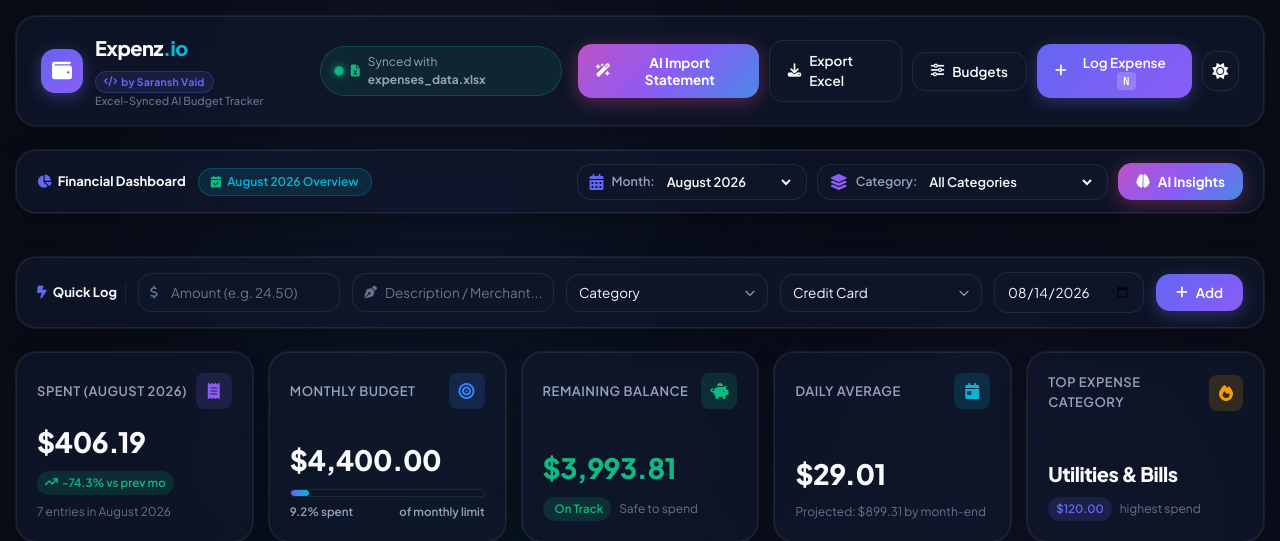
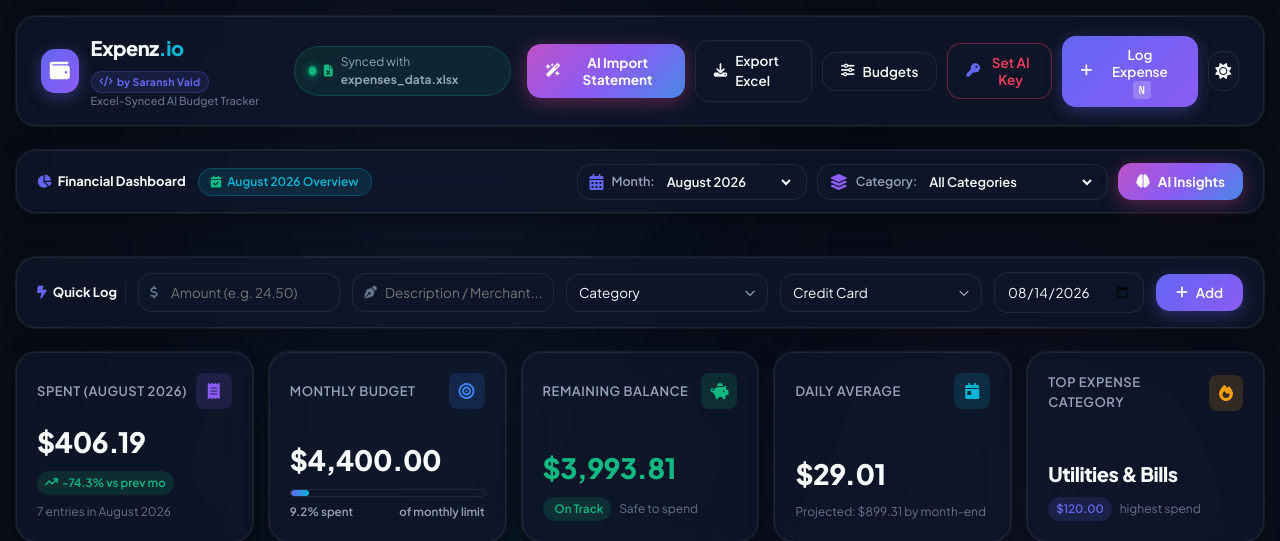
Before and after one commit to vaidsaransh/Expenz.io, a Flask app: page / in a window 1280 px wide. Shown: the top 541 px of the page. Run offline with Flask 3, Linux system fonts and the light colour scheme; data that the repository does not hold is empty.

Commit message:
Add in-app Gemini API Key configuration modal, multi-source key resolver, and direct browser key sync

```diff
--- a/app.py
+++ b/app.py
@@ -190,8 +190,9 @@ def upload_statement():
         if file.filename == '':
             return jsonify({"success": False, "error": "No selected file"}), 400
 
+        custom_key = request.headers.get("X-Gemini-API-Key") or request.form.get("gemini_api_key")
         # Parse with Gemini LLM
-        parsed_transactions = gemini_parser.parse_statement(file, filename=file.filename)
+        parsed_transactions = gemini_parser.parse_statement(file, filename=file.filename, custom_api_key=custom_key)
         detected_month = parsed_transactions[0]["date"][:7] if parsed_transactions and len(parsed_transactions[0].get("date", "")) >= 7 else None
 
         return jsonify({
@@ -207,14 +208,17 @@ def upload_statement():
 @app.route('/api/insights', methods=['POST', 'GET'])
 def generate_insights():
     try:
-        month = request.args.get('month') or (request.get_json() or {}).get('month')
+        data = request.get_json(silent=True) or {}
+        month = request.args.get('month') or data.get('month')
+        custom_key = request.headers.get("X-Gemini-API-Key") or data.get("gemini_api_key")
         summary = excel_manager.get_summary_stats(month=month)
         expenses = excel_manager.get_expenses(month=summary.get("active_month"))
 
         insights = gemini_parser.generate_financial_insights(
             month_label=summary.get("active_month_label", "Selected Month"),
             summary_data=summary,
-            expenses_data=expenses
+            expenses_data=expenses,
+            custom_api_key=custom_key
         )
         return jsonify({
             "success": True,
@@ -223,6 +227,32 @@ def generate_insights():
         })
     except Exception as e:
         return jsonify({"success": False, "error": str(e)}), 500
+
+@app.route('/api/config/api-key', methods=['GET', 'POST'])
+def manage_api_key():
+    if request.method == 'GET':
+        key = gemini_parser.get_gemini_api_key()
+        masked = f"{key[:6]}...{key[-4:]}" if len(key) >= 10 else ("Configured" if key else "")
+        return jsonify({
+            "success": True,
+            "configured": bool(key),
+            "masked": masked
+        })
+    else:
+        try:
+            data = request.get_json() or {}
+            new_key = str(data.get("api_key", "")).strip()
+            if not new_key:
+                return jsonify({"success": False, "error": "API key cannot be empty"}), 400
+
+            os.environ["GEMINI_API_KEY"] = new_key
+            cfg_file = os.path.join(os.path.dirname(os.path.abspath(__file__)), ".api_key")
+            with open(cfg_file, "w") as f:
+                f.write(new_key)
+
+            return jsonify({"success": True, "message": "Gemini API key saved successfully!"})
+        except Exception as e:
+            return jsonify({"success": False, "error": str(e)}), 500
 
 @app.route('/download-excel')
 def download_excel():
--- a/static/js/app.js
+++ b/static/js/app.js
@@ -102,6 +102,12 @@ function initEventListeners() {
     document.getElementById('cancelStatementReviewBtn')?.addEventListener('click', closeStatementModal);
     document.getElementById('reUploadStatementBtn')?.addEventListener('click', showUploadStep);
 
+    // API Key Settings Modal
+    document.getElementById('openApiKeyModalBtn')?.addEventListener('click', openApiKeyModal);
+    document.getElementById('closeApiKeyModalBtn')?.addEventListener('click', closeApiKeyModal);
+    document.getElementById('cancelApiKeyModalBtn')?.addEventListener('click', closeApiKeyModal);
+    document.getElementById('apiKeyForm')?.addEventListener('submit', handleApiKeySubmit);
+
     initDropzoneEvents();
 
     // Dashboard Month Selector
@@ -302,9 +308,14 @@ async function handleStatementUpload(file) {
     const formData = new FormData();
     formData.append('file', file);
 
+    const clientApiKey = localStorage.getItem('gemini_api_key') || '';
+    const headers = {};
+    if (clientApiKey) headers['X-Gemini-API-Key'] = clientApiKey;
+
     try {
         const res = await fetch('/api/upload-statement', {
             method: 'POST',
+            headers: headers,
             body: formData
         });
 
@@ -319,6 +330,9 @@ async function handleStatementUpload(file) {
         } else {
             showToast(data.error || 'Failed to parse statement', 'error');
             showUploadStep();
+            if (data.error && data.error.includes('API key')) {
+                openApiKeyModal();
+            }
         }
     } catch (err) {
         showToast('Error uploading statement: ' + err.message, 'error');
@@ -502,6 +516,7 @@ async function handleBulkImportConfirm() {
    ========================================================================== */
 async function loadInitialData() {
     try {
+        checkApiKeyStatus();
         await fetchCategories();
         await Promise.all([
             fetchSummary(),
@@ -1310,6 +1325,104 @@ function showToast(message, type = 'success') {
 }
 
 /* ==========================================================================
+   Gemini API Key Modal & Settings
+   ========================================================================== */
+function openApiKeyModal() {
+    const modal = document.getElementById('apiKeyModal');
+    if (!modal) return;
+    modal.classList.add('active');
+
+    const input = document.getElementById('apiKeyInput');
+    const saved = localStorage.getItem('gemini_api_key') || '';
+    if (input) {
+        input.value = saved;
+        input.focus();
+    }
+}
+
+function closeApiKeyModal() {
+    const modal = document.getElementById('apiKeyModal');
+    if (modal) modal.classList.remove('active');
+}
+
+async function handleApiKeySubmit(e) {
+    e.preventDefault();
+    const input = document.getElementById('apiKeyInput');
+    const newKey = input ? input.value.trim() : '';
+
+    if (!newKey) {
+        showToast('Please enter a valid Gemini API key', 'error');
+        return;
+    }
+
+    try {
+        localStorage.setItem('gemini_api_key', newKey);
+
+        // Also save to server backend config
+        const res = await fetch('/api/config/api-key', {
+            method: 'POST',
+            headers: { 'Content-Type': 'application/json' },
+            body: JSON.stringify({ api_key: newKey })
+        });
+        const data = await res.json();
+
+        if (data.success) {
+            showToast('Gemini API key saved & verified!', 'success');
+            updateApiKeyBadge(true);
+            closeApiKeyModal();
+        } else {
+            showToast(data.error || 'Failed to save key on server', 'error');
+        }
+    } catch (err) {
+        showToast('Key saved locally in browser!', 'success');
+        updateApiKeyBadge(true);
+        closeApiKeyModal();
+    }
+}
+
+async function checkApiKeyStatus() {
+    try {
+        const clientKey = localStorage.getItem('gemini_api_key');
+        if (clientKey) {
+            updateApiKeyBadge(true);
+            // Sync with backend if needed
+            fetch('/api/config/api-key', {
+                method: 'POST',
+                headers: { 'Content-Type': 'application/json' },
+                body: JSON.stringify({ api_key: clientKey })
+            }).catch(() => {});
+            return;
+        }
+
+        const res = await fetch('/api/config/api-key');
+        const data = await res.json();
+        if (data.success && data.configured) {
+            updateApiKeyBadge(true);
+        } else {
+            updateApiKeyBadge(false);
+        }
+    } catch (err) {
+        console.warn('API key status check failed:', err);
+    }
+}
+
+function updateApiKeyBadge(isConfigured) {
+    const btnText = document.getElementById('apiKeyBtnText');
+    const btn = document.getElementById('openApiKeyModalBtn');
+    if (btnText && btn) {
+        if (isConfigured) {
+            btnText.textContent = 'AI Key ✓';
+            btn.style.borderColor = 'rgba(16, 185, 129, 0.4)';
+            btn.style.color = 'var(--accent-emerald)';
+        } else {
+            btnText.textContent = 'Set AI Key';
+            btn.style.borderColor = 'rgba(244, 63, 94, 0.4)';
+            btn.style.color = 'var(--accent-rose)';
+        }
+    }
+}
+
+/* ==========================================================================
    AI Financial Insights Modal
    ========================================================================== */
 function openInsightsModal() {
@@ -1334,12 +1447,16 @@ async function loadFinancialInsights() {
     if (contentState) contentState.style.display = 'none';
     if (regenBtn) regenBtn.disabled = true;
 
+    const clientApiKey = localStorage.getItem('gemini_api_key') || '';
+    const headers = { 'Content-Type': 'application/json' };
+    if (clientApiKey) headers['X-Gemini-API-Key'] = clientApiKey;
+
     try {
         const monthParam = state.selectedMonth || 'auto';
         const res = await fetch(`/api/insights?month=${encodeURIComponent(monthParam)}`, {
             method: 'POST',
-            headers: { 'Content-Type': 'application/json' },
-            body: JSON.stringify({ month: monthParam })
+            headers: headers,
+            body: JSON.stringify({ month: monthParam, gemini_api_key: clientApiKey })
         });
         const data = await res.json();
 
@@ -1351,6 +1468,9 @@ async function loadFinancialInsights() {
         } else {
             showToast(data.error || 'Failed to generate insights', 'error');
             closeInsightsModal();
+            if (data.error && data.error.includes('API key')) {
+                openApiKeyModal();
+            }
         }
     } catch (err) {
         showToast('Error generating insights: ' + err.message, 'error');
--- a/templates/index.html
+++ b/templates/index.html
@@ -72,6 +72,10 @@
                 <button class="btn btn-secondary btn-icon" id="openBudgetsModalBtn">
                     <i class="fa-solid fa-sliders"></i>
                     <span>Budgets</span>
+                </button>
+                <button class="btn btn-secondary btn-icon" id="openApiKeyModalBtn" title="Configure Gemini AI API Key">
+                    <i class="fa-solid fa-key text-accent"></i>
+                    <span id="apiKeyBtnText">AI Key</span>
                 </button>
                 <button class="btn btn-primary btn-icon glow-button" id="openAddModalBtn">
                     <i class="fa-solid fa-plus"></i>
@@ -679,6 +683,42 @@
         </div>
     </div>
 
+    <!-- MODAL 3.5: Gemini API Key Configuration Modal -->
+    <div class="modal-backdrop" id="apiKeyModal">
+        <div class="modal-dialog glass-card">
+            <div class="modal-header">
+                <div class="modal-title-wrap">
+                    <div class="modal-icon-badge" style="background: rgba(99, 102, 241, 0.15); color: var(--accent-primary);">
+                        <i class="fa-solid fa-key"></i>
+                    </div>
+                    <div>
+                        <h3 class="modal-title">Gemini API Key Configuration</h3>
+                        <p class="modal-subtitle">Configure your Google Gemini API key for statement parsing & insights</p>
+                    </div>
+                </div>
+                <button class="modal-close-btn" id="closeApiKeyModalBtn">&times;</button>
+            </div>
+
+            <form id="apiKeyForm" class="modal-form">
+                <div class="form-group">
+                    <label class="form-label">Google Gemini API Key <span class="required">*</span></label>
+                    <input type="password" id="apiKeyInput" class="modal-input" placeholder="AIzaSy... or AQ.Ab8..." required style="font-family: var(--font-mono); font-size: 13px;">
+                    <span class="modal-subtitle" style="margin-top: 4px;">
+                        <i class="fa-solid fa-shield-halved text-emerald"></i> Stored securely and applied immediately across statement uploads & AI insights.
+                    </span>
+                </div>
+
+                <div class="modal-actions">
+                    <button type="button" class="btn btn-secondary" id="cancelApiKeyModalBtn">Cancel</button>
+                    <button type="submit" class="btn btn-primary" id="saveApiKeyBtn">
+                        <i class="fa-solid fa-floppy-disk"></i>
+                        <span>Save API Key</span>
+                    </button>
+                </div>
+            </form>
+        </div>
+    </div>
+
     <!-- MODAL 4: AI Financial Insights Modal -->
     <div class="modal-backdrop" id="insightsModal">
         <div class="modal-dialog modal-lg glass-card">
```
Also changed, not shown: gemini_parser.py (+41 -7 lines).
